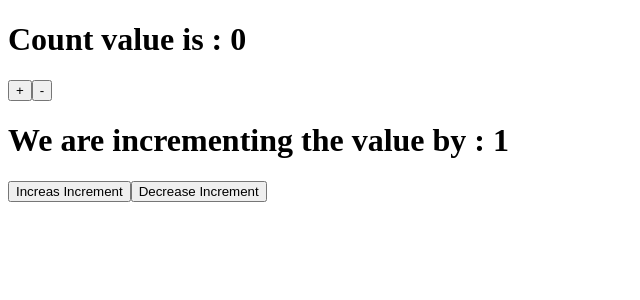
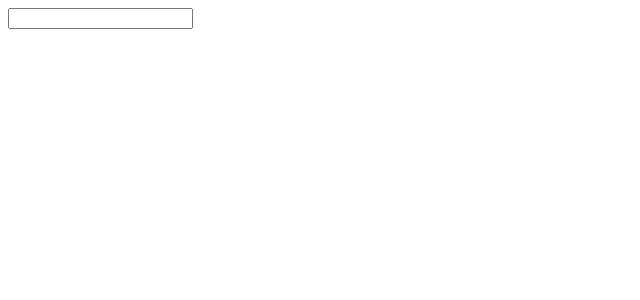
Before and after one commit to kashif0426/react_tutorial, a React (Vite) app: page / in a window 1280 px wide. Shown: the top 300 px of the page, without its empty margins (0-640 px from the left). Built offline with nearby package versions, Linux system fonts and the light colour scheme.

Commit message:
React Tutorial

```diff
--- a/src/App.jsx
+++ b/src/App.jsx
@@ -2,6 +2,7 @@ import Hello from "./Hello"
 import Fruits from "./Fruits"
 import ConditionalComponent from "./ConditionalComponent"
 import Counter from "./Counter"
+import Form from "./Form"
 
 function App() {
   const person = {
@@ -15,7 +16,7 @@ function App() {
     //   {/* <Hello person={person}/> */}
     //   <Fruits/>
     // </div>
-    <Counter/>
+    <Form/>
   )
 }
 
--- a/src/Form.jsx
+++ b/src/Form.jsx
@@ -1,3 +1,17 @@
-export default function Form (){
-    return <div></div>
+import { useState } from "react";
+
+export default function Form() {
+  const [name, setName] = useState("");
+
+  return (
+    <div>
+      <form>
+        <input onChange={(e) => setName(e.target.value)} type="text" value={name} />
+      </form>
+    </div>
+  );
 }
+
+//   onChange={function demo(e) {
+//     return handleChange(e);
+//   }}
```
